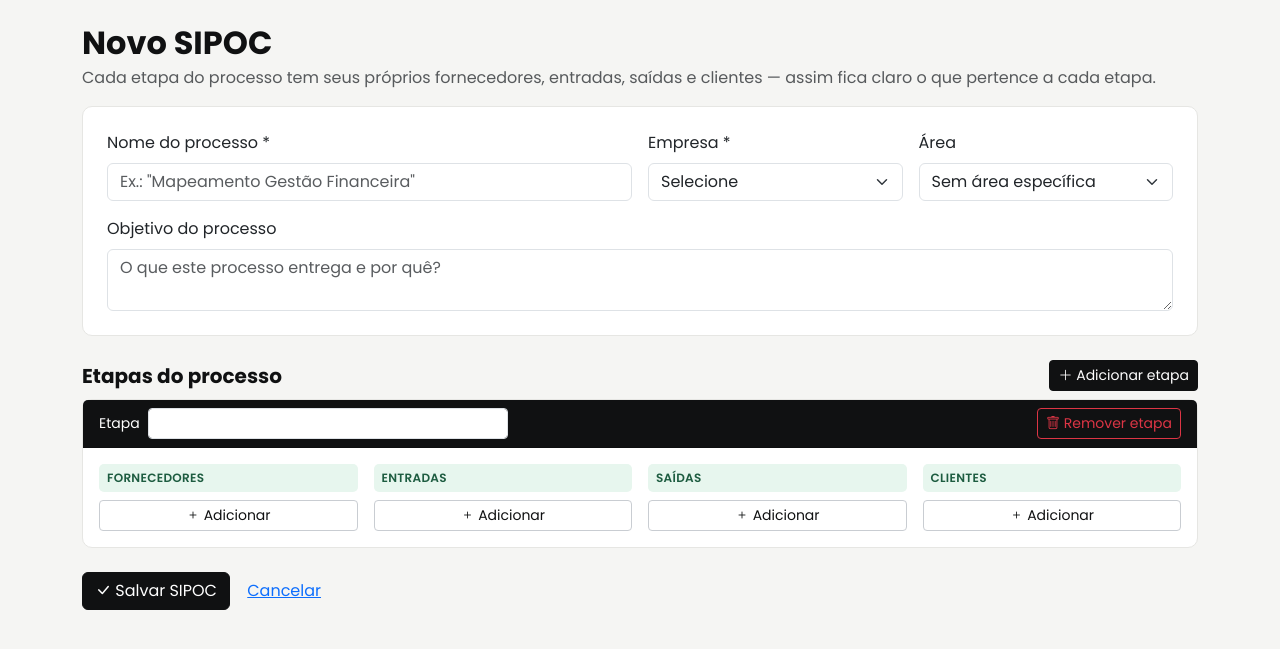
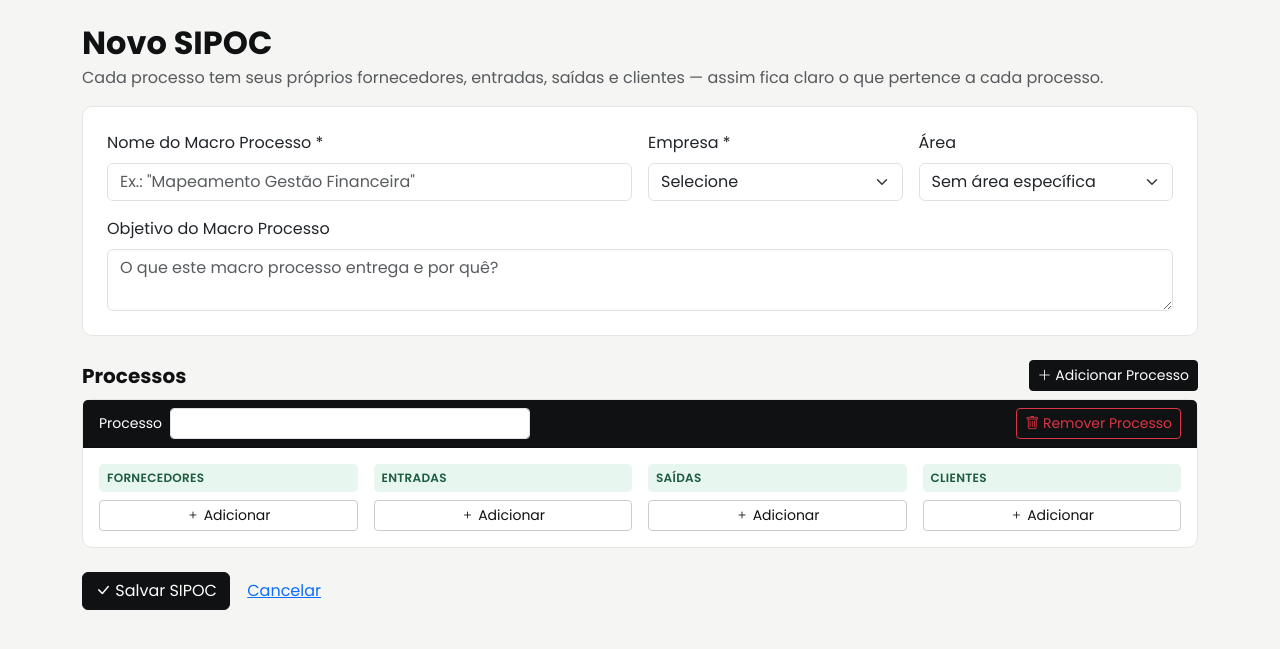
Before and after one commit to OppoConsultoria/sipoc-manager, a Flask app: page /sipoc/novo in a window 1280 px wide. Shown: the part 56-705 px from the top of the page. Run offline with Flask 3, Linux system fonts and the light colour scheme; a user stored in the database is signed in; tables that the repository leaves empty hold one stand-in row (values such as "Sample post").

Commit message:
Renomeia nomenclatura: Etapa -> Processo, Nome/Objetivo do Processo -> Macro Processo

```diff
--- a/sipoc_app/sipoc.py
+++ b/sipoc_app/sipoc.py
@@ -85,7 +85,7 @@ def novo():
         area_id = request.form.get("area_id", type=int) or None
 
         if not nome_processo or not empresa_id:
-            flash("Informe o nome do processo e a empresa.", "danger")
+            flash("Informe o nome do macro processo e a empresa.", "danger")
         else:
             sipoc = Sipoc(
                 nome_processo=nome_processo,
@@ -96,7 +96,7 @@ def novo():
             )
             _salvar_etapas(sipoc, request.form)
             if not sipoc.etapas:
-                flash("Adicione ao menos uma etapa do processo.", "danger")
+                flash("Adicione ao menos um processo.", "danger")
                 return render_template(
                     "sipoc/form.html", sipoc=None, empresas=empresas, empresa_id_pre=empresa_id_pre
                 )
@@ -129,7 +129,7 @@ def editar(sipoc_id):
         area_id = request.form.get("area_id", type=int) or None
 
         if not nome_processo or not empresa_id:
-            flash("Informe o nome do processo e a empresa.", "danger")
+            flash("Informe o nome do macro processo e a empresa.", "danger")
         else:
             sipoc.nome_processo = nome_processo
             sipoc.objetivo = request.form.get("objetivo", "").strip()
--- a/sipoc_app/templates/dashboard.html
+++ b/sipoc_app/templates/dashboard.html
@@ -30,7 +30,7 @@
   </div>
   <div class="col-6 col-md-3">
     <div class="kpi-card">
-      <div class="kpi-label">Média de etapas / SIPOC</div>
+      <div class="kpi-label">Média de processos / SIPOC</div>
       <div class="kpi-value">{{ media_etapas }}</div>
     </div>
   </div>
--- a/sipoc_app/templates/empresas/view.html
+++ b/sipoc_app/templates/empresas/view.html
@@ -64,7 +64,7 @@
         <table class="table table-hover mb-0 align-middle">
           <thead class="table-light">
             <tr>
-              <th>Processo</th>
+              <th>Macro Processo</th>
               <th>Área</th>
               <th>Atualizado em</th>
               <th></th>
--- a/sipoc_app/templates/sipoc/form.html
+++ b/sipoc_app/templates/sipoc/form.html
@@ -12,7 +12,7 @@
 {% endblock %}
 {% block content %}
 <h2 class="mb-1">{{ 'Editar SIPOC' if sipoc else 'Novo SIPOC' }}</h2>
-<p class="text-muted">Cada etapa do processo tem seus próprios fornecedores, entradas, saídas e clientes — assim fica claro o que pertence a cada etapa.</p>
+<p class="text-muted">Cada processo tem seus próprios fornecedores, entradas, saídas e clientes — assim fica claro o que pertence a cada processo.</p>
 
 <form method="POST" id="sipocForm">
   <input type="hidden" name="csrf_token" value="{{ csrf_token() }}">
@@ -20,7 +20,7 @@
   <div class="card p-4 mb-4">
     <div class="row g-3">
       <div class="col-md-6">
-        <label class="form-label">Nome do processo *</label>
+        <label class="form-label">Nome do Macro Processo *</label>
         <input type="text" name="nome_processo" class="form-control" required
                placeholder='Ex.: "Mapeamento Gestão Financeira"'
                value="{{ sipoc.nome_processo if sipoc else '' }}">
@@ -44,21 +44,21 @@
         </select>
       </div>
       <div class="col-12">
-        <label class="form-label">Objetivo do processo</label>
-        <textarea name="objetivo" class="form-control" rows="2" placeholder="O que este processo entrega e por quê?">{{ sipoc.objetivo if sipoc else '' }}</textarea>
+        <label class="form-label">Objetivo do Macro Processo</label>
+        <textarea name="objetivo" class="form-control" rows="2" placeholder="O que este macro processo entrega e por quê?">{{ sipoc.objetivo if sipoc else '' }}</textarea>
       </div>
     </div>
   </div>
 
   <div class="d-flex justify-content-between align-items-center mb-2">
-    <h5 class="mb-0">Etapas do processo</h5>
-    <button type="button" id="addEtapaBtn" class="btn btn-sm btn-navy"><i class="bi bi-plus-lg"></i> Adicionar etapa</button>
+    <h5 class="mb-0">Processos</h5>
+    <button type="button" id="addEtapaBtn" class="btn btn-sm btn-navy"><i class="bi bi-plus-lg"></i> Adicionar Processo</button>
   </div>
 
   <div id="etapasContainer"></div>
 
   <div id="etapasEmptyHint" class="etapa-empty-hint mb-4" style="display: none;">
-    Nenhuma etapa adicionada ainda. Clique em "Adicionar etapa" para começar — cada etapa pode ter seus próprios fornecedores, entradas, saídas e clientes.
+    Nenhum processo adicionado ainda. Clique em "Adicionar Processo" para começar — cada processo pode ter seus próprios fornecedores, entradas, saídas e clientes.
   </div>
 
   <div class="mt-4">
@@ -112,12 +112,12 @@
     return `
       <div class="card etapa-card mb-3" data-etapa-key="${key}">
         <div class="card-header d-flex align-items-center gap-2">
-          <span class="text-muted small">Etapa</span>
+          <span class="text-muted small">Processo</span>
           <input type="text" name="etapa_nome[]" class="form-control form-control-sm" style="max-width: 360px;"
-                 placeholder="Nome da etapa (ex.: Contas a Pagar)" value="${escapeHtml(nome)}" required>
+                 placeholder="Nome do processo (ex.: Contas a Pagar)" value="${escapeHtml(nome)}" required>
           <input type="hidden" name="etapa_key[]" value="${key}">
-          <button type="button" class="btn btn-sm btn-outline-danger ms-auto remove-etapa" title="Remover etapa">
-            <i class="bi bi-trash"></i> Remover etapa
+          <button type="button" class="btn btn-sm btn-outline-danger ms-auto remove-etapa" title="Remover Processo">
+            <i class="bi bi-trash"></i> Remover Processo
           </button>
         </div>
         <div class="card-body">
@@ -177,7 +177,7 @@
     }
     const removeEtapaBtn = e.target.closest('.remove-etapa');
     if (removeEtapaBtn) {
-      if (document.querySelectorAll('.etapa-card').length <= 1 || confirm('Remover esta etapa e todos os itens associados a ela?')) {
+      if (document.querySelectorAll('.etapa-card').length <= 1 || confirm('Remover este processo e todos os itens associados a ele?')) {
         removeEtapaBtn.closest('.etapa-card').remove();
         updateEmptyHint();
       }
@@ -213,7 +213,7 @@
   document.getElementById('sipocForm').addEventListener('submit', (e) => {
     if (document.querySelectorAll('.etapa-card').length === 0) {
       e.preventDefault();
-      alert('Adicione ao menos uma etapa do processo antes de salvar.');
+      alert('Adicione ao menos um processo antes de salvar.');
     }
   });
 </script>
--- a/sipoc_app/templates/sipoc/list.html
+++ b/sipoc_app/templates/sipoc/list.html
@@ -8,7 +8,7 @@
 
 <form class="row g-2 mb-3" method="GET">
   <div class="col-md-4">
-    <input type="text" name="q" class="form-control" placeholder="Buscar processo..." value="{{ busca }}">
+    <input type="text" name="q" class="form-control" placeholder="Buscar macro processo..." value="{{ busca }}">
   </div>
   <div class="col-md-3">
     <select name="empresa_id" class="form-select" onchange="this.form.submit()">
@@ -38,7 +38,7 @@
     <table class="table table-hover mb-0 align-middle">
       <thead class="table-light">
         <tr>
-          <th>Processo</th>
+          <th>Macro Processo</th>
           <th>Empresa</th>
           <th>Área</th>
           <th class="text-center">Itens</th>
--- a/sipoc_app/templates/sipoc/view.html
+++ b/sipoc_app/templates/sipoc/view.html
@@ -59,7 +59,7 @@
         </td>
       </tr>
       {% else %}
-      <tr><td colspan="5" class="text-center text-muted py-4">Nenhuma etapa cadastrada.</td></tr>
+      <tr><td colspan="5" class="text-center text-muted py-4">Nenhum processo cadastrado.</td></tr>
       {% endfor %}
     </tbody>
   </table>
```
Also changed, not shown: sipoc_app/templates/sipoc/relatorio.html (+6 -6 lines).
